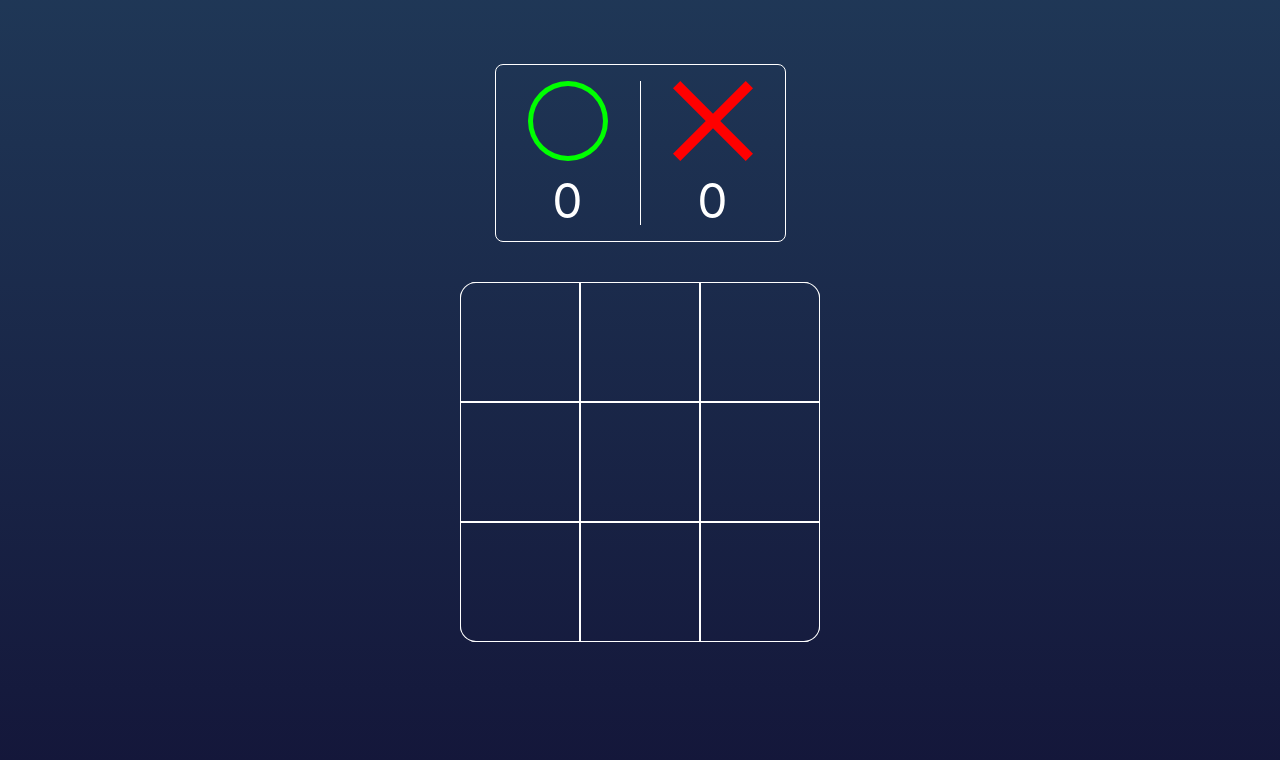
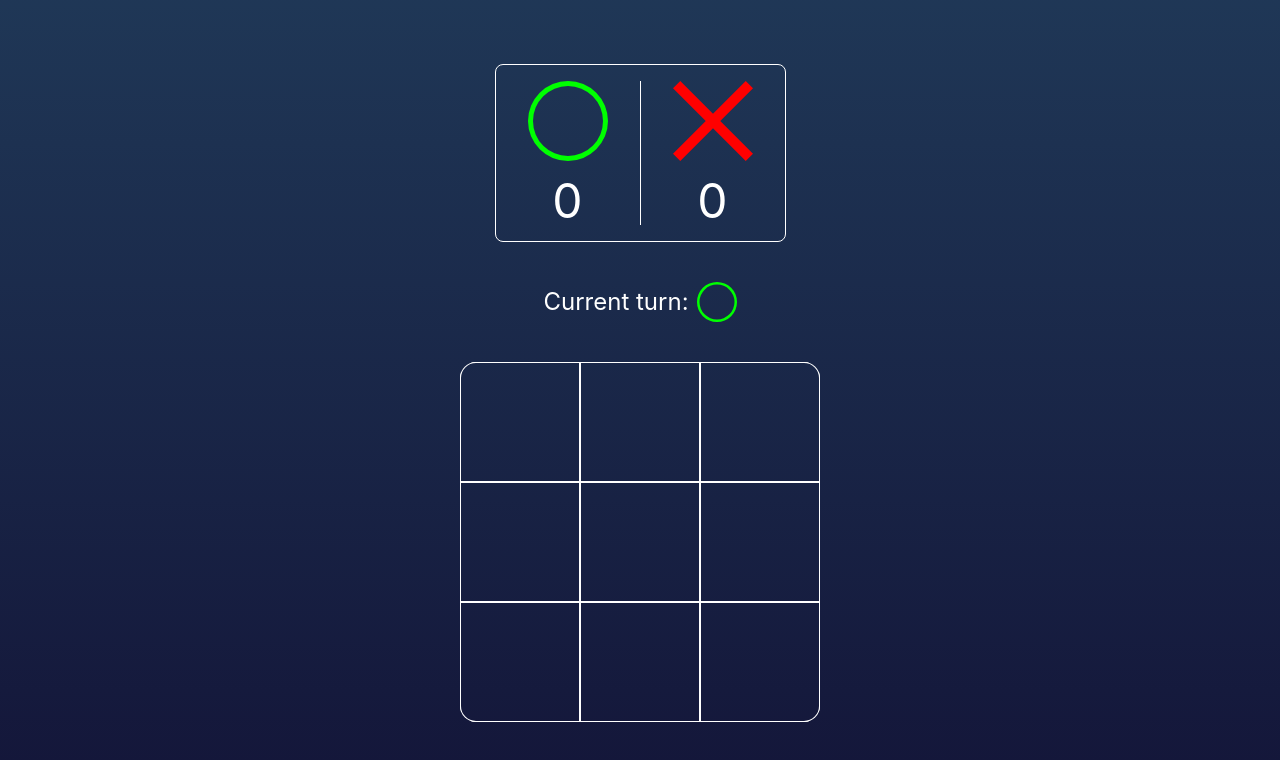
Before and after one commit to ruong32/tic-tac-toe, a React (Vite) app: page / in a window 1280 px wide. Shown: the top 760 px of the page. Built offline with nearby package versions, Linux system fonts and the light colour scheme.

Commit message:
feat: current turn

```diff
--- a/src/components/cell.tsx
+++ b/src/components/cell.tsx
@@ -20,7 +20,7 @@ export const Cell = (props: CellProps) => {
     >
       <div
         className={twMerge(
-          'h-4/6 w-4/5 scale-0 transition-transform',
+          'h-4/6 w-4/6 scale-0 transition-transform',
           props.playerSeleclted && 'scale-100'
         )}
       >
--- a/src/pages/game/game-board.tsx
+++ b/src/pages/game/game-board.tsx
@@ -7,6 +7,7 @@ import {
   useSetterContext
 } from './game-context'
 import { Player } from '@/types/player'
+import { CircleIcon, CrossIcon } from '@/components/icons'
 
 export const GameBoard = () => {
   const { oMoves, xMoves, turn } = usePlayerMoveContext()
@@ -41,6 +42,12 @@ export const GameBoard = () => {
     return cells
   }
   return (
+    <>
+      <div className="flex items-center gap-2 text-2xl">
+        <span>Current turn:</span>
+        {turn === Player.o && <CircleIcon className="h-10 w-10" />}
+        {turn === Player.x && <CrossIcon className="h-10 w-10" />}
+      </div>
       <div
         className="grid place-self-center rounded-2xl shadow-[inset_0_0_0_1px_white] overflow-hidden"
         style={{
@@ -50,5 +57,6 @@ export const GameBoard = () => {
       >
         {generateCells()}
       </div>
+    </>
   )
 }
```
Lines whose indentation alone changed are shown as unchanged.
